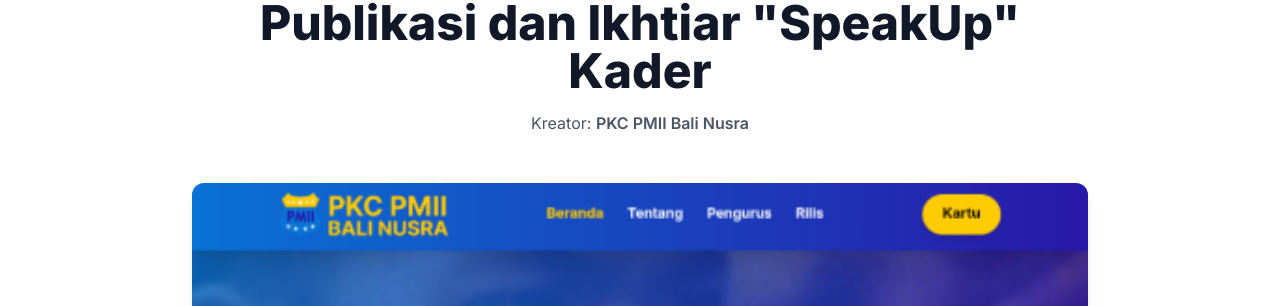
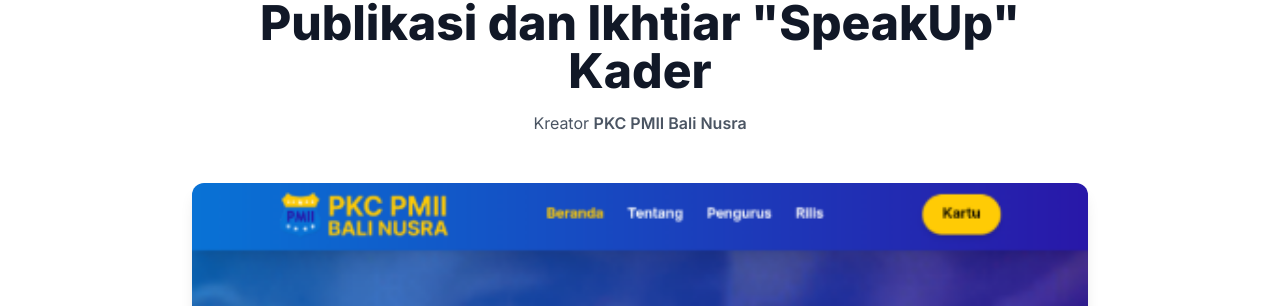
Before and after one commit to websitepmiibalinusra/websitepmiibalinusra.github.io, a Jekyll site: the page built from _posts/2025-07-07-website-pmii-bali-nusra-wadah-publikasi-dan-ikhtiar-speakup-kader.md, in a window 1280 px wide and 900 px high. Shown: the part 277-583 px from the top of the window. Built offline with Jekyll 4.4.1, drawn with Linux system fonts in a browser that asks for light colours; nearby versions of some CDN libraries.

Commit message:
Update post.html

```diff
--- a/_layouts/post.html
+++ b/_layouts/post.html
@@ -62,7 +62,7 @@
     <!-- ===== HEADER & NAVIGASI ===== -->
     <header id="header" class="fixed top-0 left-0 right-0 z-50 transition-all duration-300 cta-gradient shadow-xl">
         <div class="container mx-auto px-4 sm:px-6 lg:px-8 py-3 flex justify-between items-center">
-            <a href="{{ '/' | relative_url }}"><img src="{{ '/assets/images/logo1.png' | relative_url }}" alt="Logo PKC PMII Bali Nusra" class="h-10 md:h-12"></a>
+            <img src="{{ '/assets/images/logo1.png' | relative_url }}" alt="Logo PKC PMII Bali Nusra" class="h-10 md:h-12">
             <nav id="desktop-nav" class="hidden md:flex items-center space-x-6 lg:space-x-8">
                 <a href="{{ '/' | relative_url }}" class="text-white text-sm font-semibold hover:text-yellow-300 transition-colors">Beranda</a>
                 <a href="{{ '/tentang' | relative_url }}" class="text-white text-sm font-semibold hover:text-yellow-300 transition-colors">Tentang</a>
@@ -94,7 +94,7 @@
                     </div>
                     <h1 class="text-3xl md:text-4xl lg:text-5xl font-extrabold text-gray-900 leading-tight md:leading-tight">{{ page.title }}</h1>
                     {% if page.author %}
-                        <p class="mt-4 text-base text-gray-600">Kreator: <span class="font-semibold">{{ page.author }}</span></p>
+                        <p class="mt-4 text-base text-gray-600">Kreator <span class="font-semibold">{{ page.author }}</span></p>
                     {% endif %}
                 </header>
 
```
